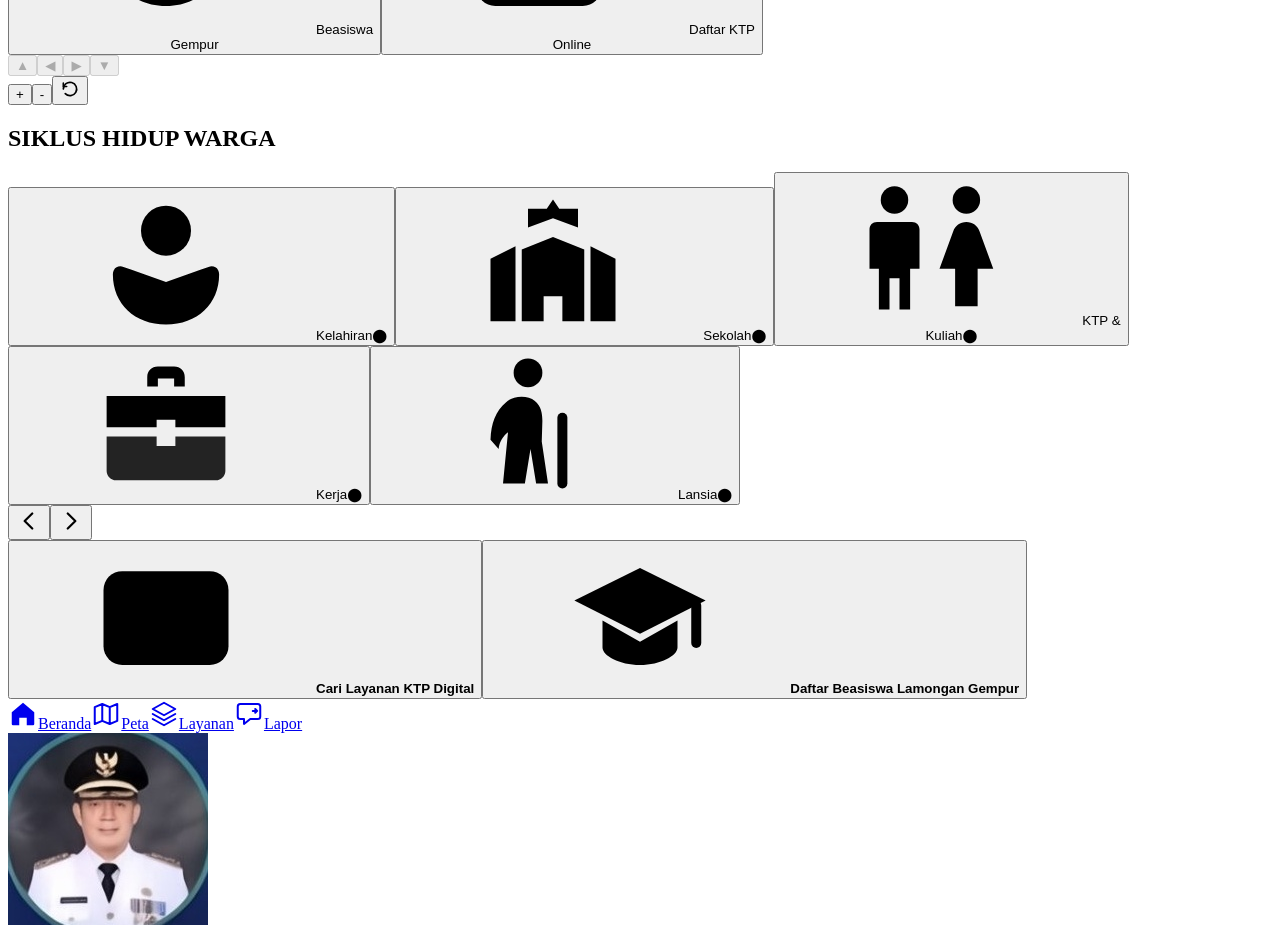
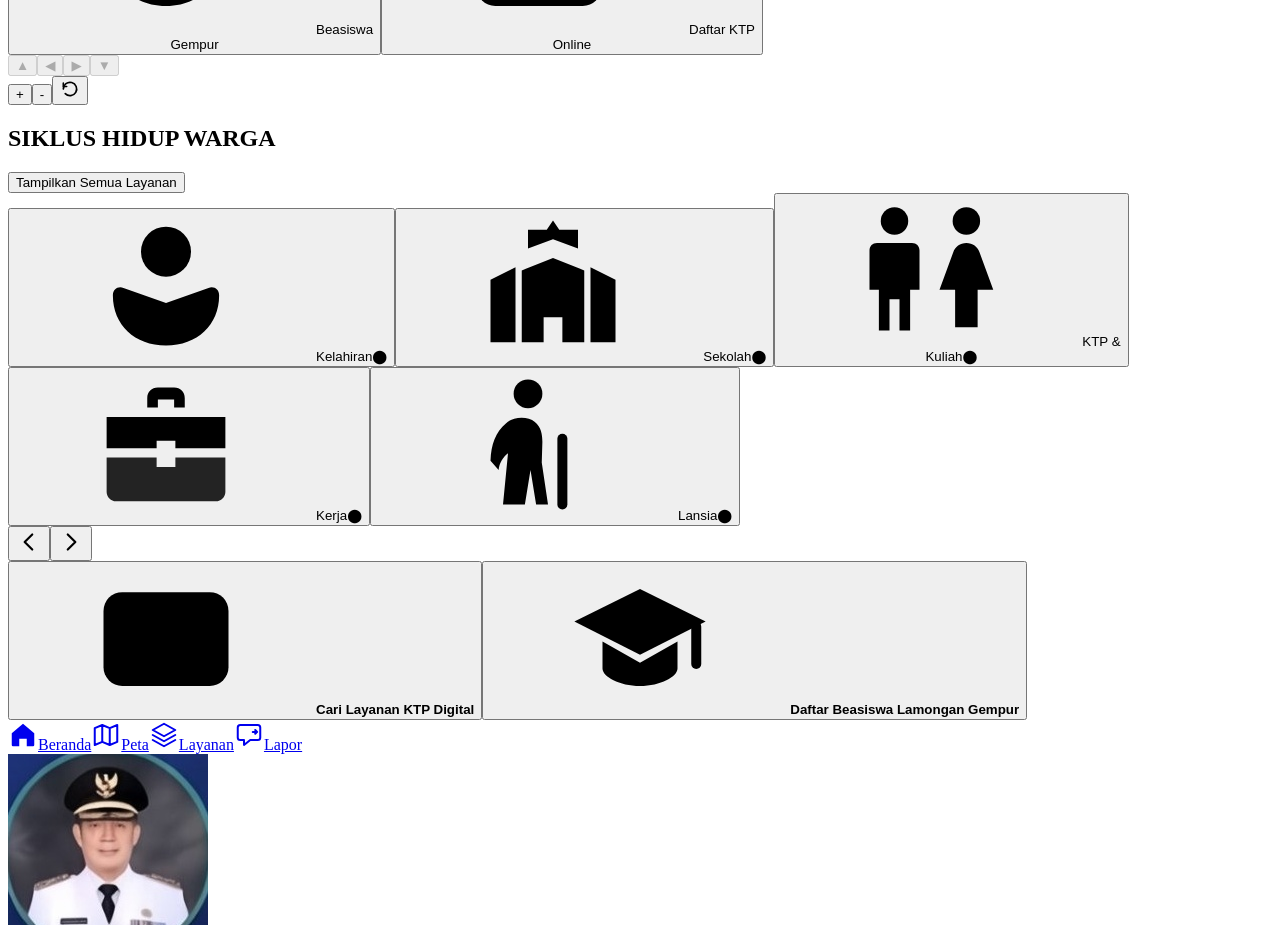
Before and after one commit to kikianion/pemkab-lamongan-vite, a React (Vite) app: page / in a window 1280 px wide. Shown: the part 2780-3705 px from the top of the page. Built offline with nearby package versions, Linux system fonts and the light colour scheme; no server answers; the HTML template or start-up script is replaced by a standard one.

Commit message:
Add Show All Stages toggle button above stages slider to display all services and pins without filtering

```diff
--- a/src/components/LifeCycle.jsx
+++ b/src/components/LifeCycle.jsx
@@ -8,20 +8,44 @@ const Chevron = ({ d }) => (
 
 export default function LifeCycle({ cur, setCur }) {
   const x0 = useRef(null)
+  const isAll = cur === 'all'
+  const curNum = typeof cur === 'number' ? cur : -1
+
   const go = (k) => setCur(Math.max(0, Math.min(STAGES.length - 1, k)))
+
   return (
     <section className="life" aria-label="Siklus hidup warga">
-      <h2>SIKLUS HIDUP WARGA</h2>
+      <div className="life-header-row">
+        <h2>SIKLUS HIDUP WARGA</h2>
+        <button
+          type="button"
+          className={`all-stages-btn${isAll ? ' active' : ''}`}
+          onClick={() => setCur(isAll ? 0 : 'all')}
+          title="Tampilkan semua layanan dan titik lokasi tanpa filter tahapan"
+        >
+          <span className="dot"></span>
+          <span>{isAll ? '✓ Semua Layanan (Aktif)' : 'Tampilkan Semua Layanan'}</span>
+        </button>
+      </div>
+
       <div
         className="rail"
         onPointerDown={(e) => (x0.current = e.clientX)}
         onPointerUp={(e) => {
-          if (x0.current !== null && Math.abs(e.clientX - x0.current) > 40) go(cur + (e.clientX < x0.current ? 1 : -1))
+          if (x0.current !== null && Math.abs(e.clientX - x0.current) > 40) {
+            const nextIdx = (curNum >= 0 ? curNum : 0) + (e.clientX < x0.current ? 1 : -1)
+            go(nextIdx)
+          }
           x0.current = null
         }}
       >
         {STAGES.map((s, k) => (
-          <button key={k} className={`item${k === cur ? ' on' : ''}${k < cur ? ' done' : ''}`} aria-pressed={k === cur} onClick={() => go(k)}>
+          <button
+            key={k}
+            className={`item${k === curNum ? ' on' : ''}${curNum >= 0 && k < curNum ? ' done' : ''}`}
+            aria-pressed={k === curNum}
+            onClick={() => go(k)}
+          >
             <span className="ic"><Icon name={s.icon} /></span>
             <span className="lb"><span><Lines lines={s.label} /></span></span>
             <span className="tr" />
@@ -29,8 +53,8 @@ export default function LifeCycle({ cur, setCur }) {
           </button>
         ))}
       </div>
-      <button className="arrow l" aria-label="Sebelumnya" disabled={cur === 0} onClick={() => go(cur - 1)}><Chevron d="m15 5-7 7 7 7" /></button>
-      <button className="arrow r" aria-label="Berikutnya" disabled={cur === STAGES.length - 1} onClick={() => go(cur + 1)}><Chevron d="m9 5 7 7-7 7" /></button>
+      <button className="arrow l" aria-label="Sebelumnya" disabled={curNum <= 0} onClick={() => go(curNum - 1)}><Chevron d="m15 5-7 7 7 7" /></button>
+      <button className="arrow r" aria-label="Berikutnya" disabled={curNum >= STAGES.length - 1} onClick={() => go(curNum + 1)}><Chevron d="m9 5 7 7-7 7" /></button>
     </section>
   )
 }
--- a/src/components/ServiceCards.jsx
+++ b/src/components/ServiceCards.jsx
@@ -19,8 +19,12 @@ export default function ServiceCards({ stage, activeServiceId }) {
     return () => { isMounted = false }
   }, [])
 
-  // Filter based on selected lifecycle stage
-  const currentServices = services.filter((s) => s.stage_id === (stage + 1))
+  const isAll = stage === 'all'
+
+  // Filter based on selected lifecycle stage or show all
+  const currentServices = isAll
+    ? services
+    : services.filter((s) => s.stage_id === (stage + 1))
 
   // Fallback to static CARDS if API returns empty
   const displayItems = currentServices.length > 0
@@ -29,6 +33,13 @@ export default function ServiceCards({ stage, activeServiceId }) {
         icon: s.icon,
         title: s.title,
         url: s.url,
+      }))
+    : isAll
+    ? Object.values(CARDS).flat().map(([icon, title]) => ({
+        id: title,
+        icon,
+        title,
+        url: null,
       }))
     : (CARDS[stage] || []).map(([icon, title]) => ({
         id: title,
--- a/src/styles.css
+++ b/src/styles.css
@@ -426,12 +426,64 @@ button {
    height: 250px;
 }
 
+/* Life Cycle: header row with title and All-stages button */
+.life-header-row {
+   display: flex;
+   justify-content: space-between;
+   align-items: center;
+   margin-bottom: 24px;
+   pointer-events: auto;
+   gap: 12px;
+}
+
 /* Life Cycle: section title */
 .life h2 {
    pointer-events: auto;
    font: 700 15px/1 Inter, sans-serif;
-   margin-bottom: 27px;
+   margin-bottom: 0;
    letter-spacing: .2px
+}
+
+/* Life Cycle: Show All Stages button */
+.all-stages-btn {
+   display: inline-flex;
+   align-items: center;
+   gap: 7px;
+   background: rgba(255, 255, 255, 0.08);
+   color: #cbd5e1;
+   border: 1px solid rgba(255, 255, 255, 0.16);
+   padding: 5px 12px;
+   border-radius: 999px;
+   font: 600 12px Inter, sans-serif;
+   cursor: pointer;
+   transition: all 0.25s ease;
+   backdrop-filter: blur(8px);
+}
+
+.all-stages-btn .dot {
+   width: 7px;
+   height: 7px;
+   border-radius: 50%;
+   background: #94a3b8;
+   transition: background 0.25s;
+}
+
+.all-stages-btn:hover {
+   background: rgba(255, 255, 255, 0.16);
+   color: #fff;
+   border-color: rgba(255, 255, 255, 0.3);
+}
+
+.all-stages-btn.active {
+   background: #087a58;
+   color: #fff;
+   border-color: #34d399;
+   box-shadow: 0 2px 10px rgba(8, 122, 88, 0.4);
+}
+
+.all-stages-btn.active .dot {
+   background: #6ee7b7;
+   box-shadow: 0 0 6px #34d399;
 }
 
 /* Life Cycle: horizontal row of stage buttons */
```
